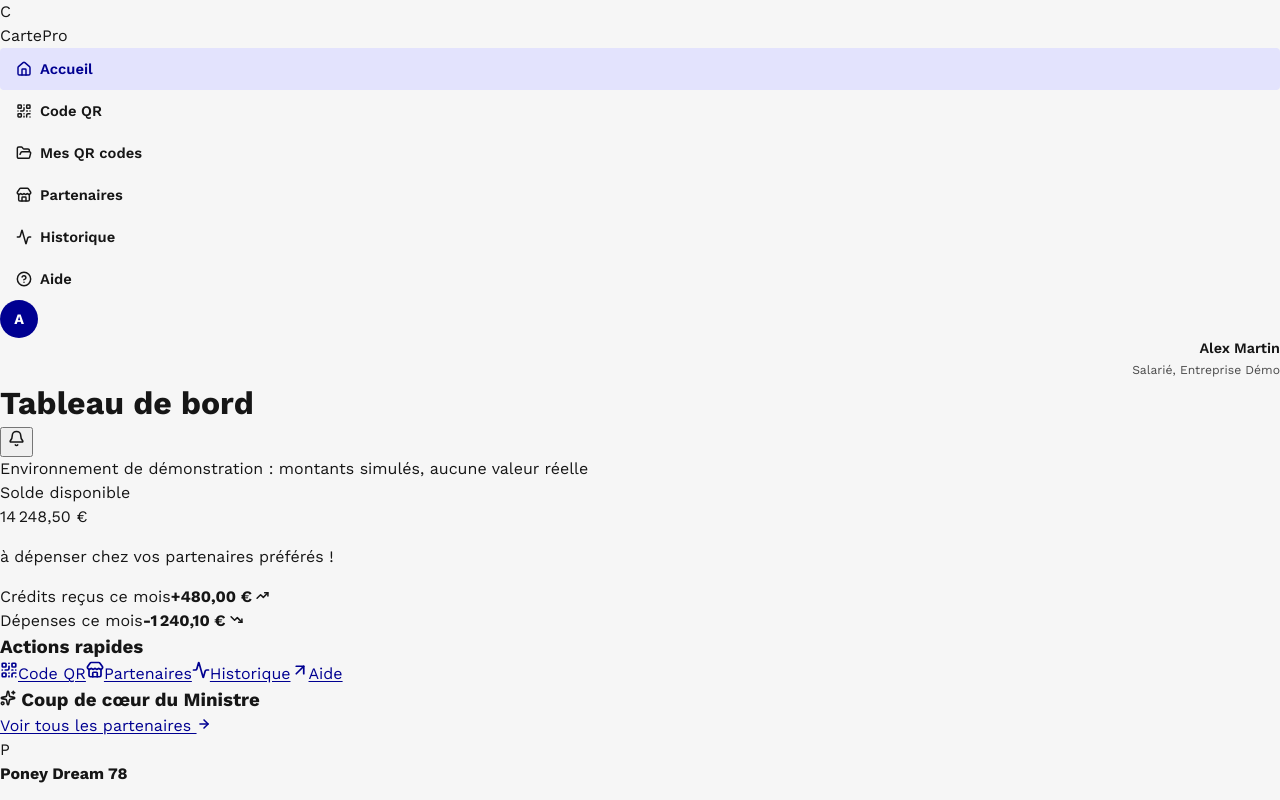
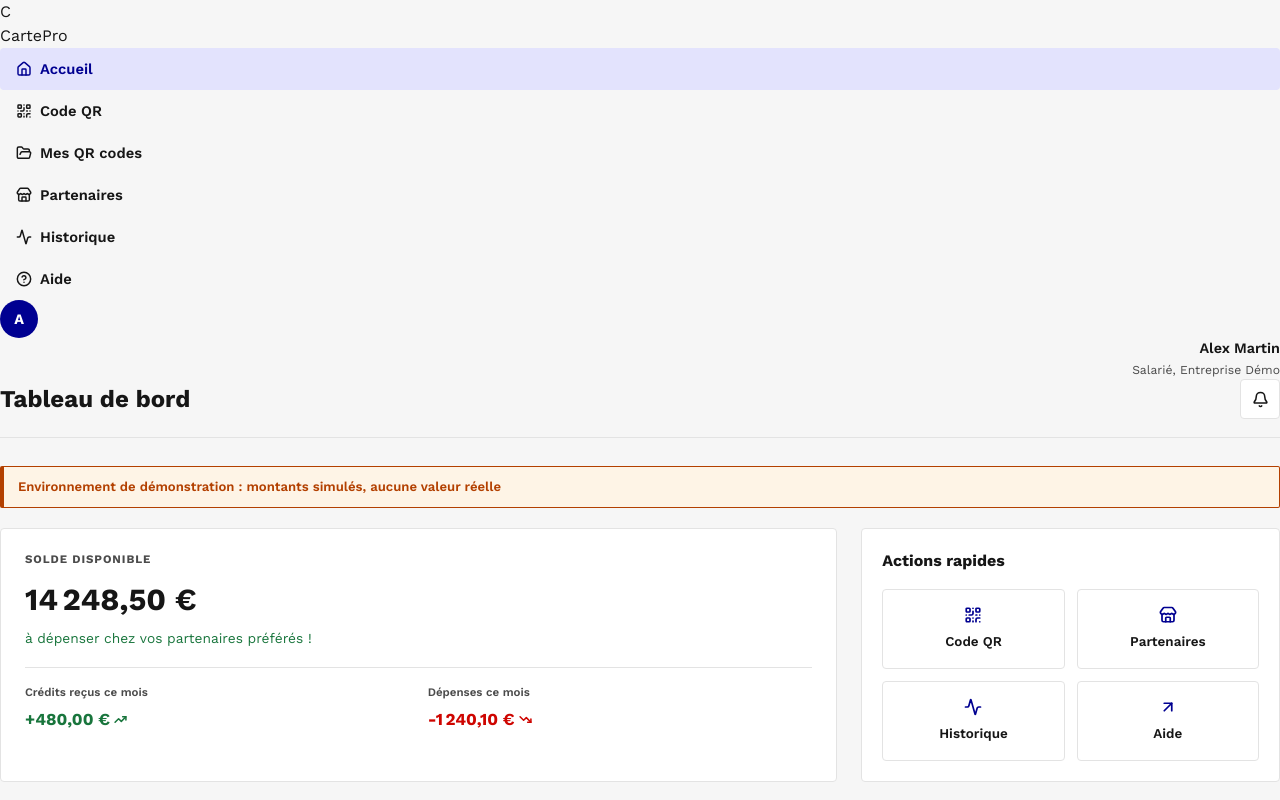
Before and after one commit to maxime-knv/survivor, a React (Vite) app: page / in a window 1280 px wide. Shown: the top 800 px of the page. Built offline with nearby package versions, Linux system fonts and the light colour scheme.

Commit message:
feat: configure QR code routes

```diff
--- a/src/App.jsx
+++ b/src/App.jsx
@@ -1,13 +1,15 @@
 import { BrowserRouter, Route, Routes } from 'react-router-dom'
-// import Layout from './components/Layout'
+import './App.css'
 import HomePage from './pages/HomePage'
-import QrCodePage from './pages/QrCodePage'
-// import QrLibraryPage from './pages/QrLibraryPage'
-import PartnersPage from './pages/PartnersPage'
+// import QrCodePage from './pages/QrCodePage'
+import QrLibraryPage from './pages/QrLibraryPage'
+// import PartnersPage from './pages/PartnersPage'
 // import HistoryPage from './pages/HistoryPage'
 // import HelpPage from './pages/HelpPage'
+// import ScanSuccess from './pages/ScanSuccess'
+// import EmployeeSpace from './pages/EmployeeSpace'
 import { QrCodesProvider } from './context/QrCodesContext'
-import Layout from "./components/Layout.jsx";
+import Layout from './components/Layout.jsx'
 
 export default function App() {
     return (
@@ -16,12 +18,14 @@ export default function App() {
                 <Routes>
                     <Route element={<Layout />}>
                         <Route path="/" element={<HomePage />} />
-                            <Route path="/qr-code" element={<QrCodePage />} />
-                        // {/* <Route path="/mes-qr-codes" element={<QrLibraryPage />} /> */}
-                        <Route path="/partenaires" element={<PartnersPage />} />
-                        //{/* <Route path="/historique" element={<HistoryPage />} /> */}
-                        //{/* <Route path="/aide" element={<HelpPage />} /> */}
+                        <Route path="/mes-qr-codes" element={<QrLibraryPage />} />
+                        {/* <Route path="/qr-code" element={<QrCodePage />} /> */}
+                        {/* <Route path="/partenaires" element={<PartnersPage />} /> */}
+                        {/* <Route path="/historique" element={<HistoryPage />} /> */}
+                        {/* <Route path="/aide" element={<HelpPage />} /> */}
                     </Route>
+                    {/* <Route path="/scan-reussi" element={<ScanSuccess />} /> */}
+                    {/* <Route path="/espace-salarie" element={<EmployeeSpace />} /> */}
                 </Routes>
             </BrowserRouter>
         </QrCodesProvider>
```
